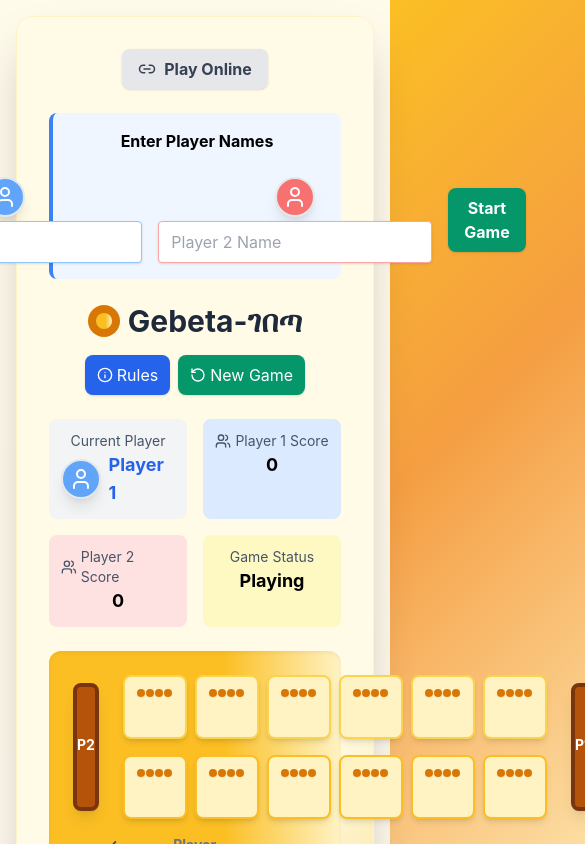
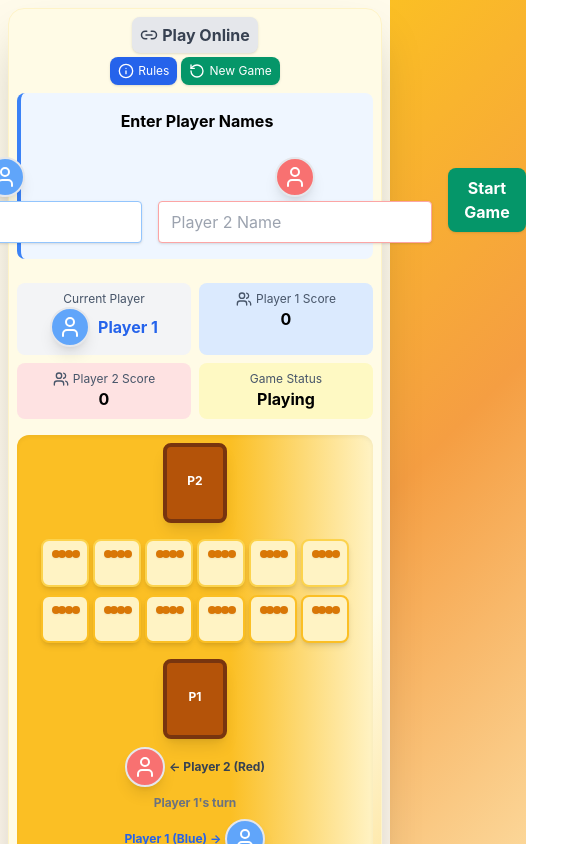
Before and after one commit to Kibrom1/gebeta, a React (Create React App) app: page / in a window 390 px wide. Shown: the top 844 px of the page, 585 px wide, since content can reach past the window. Built offline with nearby package versions, Linux system fonts and the light colour scheme.

Commit message:
Make it mobile friendly

```diff
--- a/src/GebetaGame.js
+++ b/src/GebetaGame.js
@@ -199,24 +199,24 @@ const GebetaGame = () => {
         let currentSide = currentPlayer;
         for (let i = 0; i < seeds; i++) {
           if (currentSide === 1) {
-            currentPos++;
-            if (currentPos > 5) {
+            currentPos = (currentPos + 1) % 7;
+            if (currentPos < 6) {
+              path.push(getHousePosition(1, currentPos));
+            } else {
               path.push(getStorePosition(1));
-              currentPos = 0;
               currentSide = 2;
-            } else {
-              path.push(getHousePosition(1, currentPos));
+              currentPos = -1;
             }
           } else {
-            currentPos++;
-            if (currentPos > 5) {
+            currentPos = (currentPos + 1) % 7;
+            if (currentPos < 6) {
+              path.push(getHousePosition(2, currentPos));
+            } else {
               if (currentPlayer === 2) {
                 path.push(getStorePosition(2));
               }
-              currentPos = 0;
               currentSide = 1;
-            } else {
-              path.push(getHousePosition(2, currentPos));
+              currentPos = -1;
             }
           }
         }
@@ -340,24 +340,24 @@ const GebetaGame = () => {
       let currentSide = currentPlayer;
       for (let i = 0; i < seeds; i++) {
         if (currentSide === 1) {
-          currentPos++;
-          if (currentPos > 5) {
+          currentPos = (currentPos + 1) % 7;
+          if (currentPos < 6) {
+            path.push(getHousePosition(1, currentPos));
+          } else {
             path.push(getStorePosition(1));
-            currentPos = 0;
             currentSide = 2;
-          } else {
-            path.push(getHousePosition(1, currentPos));
+            currentPos = -1;
           }
         } else {
-          currentPos++;
-          if (currentPos > 5) {
+          currentPos = (currentPos + 1) % 7;
+          if (currentPos < 6) {
+            path.push(getHousePosition(2, currentPos));
+          } else {
             if (currentPlayer === 2) {
               path.push(getStorePosition(2));
             }
-            currentPos = 0;
             currentSide = 1;
-          } else {
-            path.push(getHousePosition(2, currentPos));
+            currentPos = -1;
           }
         }
       }
@@ -556,14 +556,17 @@ const GebetaGame = () => {
   };
 
   return (
-    <div className="w-full max-w-5xl mx-auto p-4 bg-gradient-to-b from-amber-50 to-orange-50 min-h-screen">
-      <div className="bg-white rounded-2xl shadow-2xl p-8 border border-amber-100">
-        {/* Online Play UI - Modernized */}
-        <div className="mb-6 flex flex-col md:flex-row items-center gap-4 justify-between">
-          <div className="flex gap-2 items-center">
+    <div className="w-full max-w-5xl mx-auto p-2 sm:p-4 bg-gradient-to-b from-amber-50 to-orange-50 min-h-screen">
+      <div className="bg-white rounded-2xl shadow-2xl p-2 sm:p-8 border border-amber-100">
+        {/* App Title - Always at Top */}
+        {/* Removed Gebeta-ገበጣ title as requested */}
+        {/* Online Play UI - Modernized + Controls */}
+        <div className="mb-2 sm:mb-4 flex flex-col md:flex-row items-center gap-1 sm:gap-2 justify-between">
+          {/* Play Online - Left Side */}
+          <div className="flex gap-1 sm:gap-2 items-center w-full md:w-auto flex-wrap md:justify-start justify-center">
             <Tooltip text="Play with someone online in real time">
               <button
-                className={`px-4 py-2 rounded-lg font-bold flex items-center gap-2 shadow transition-colors ${onlineMode ? 'bg-green-500 text-white' : 'bg-gray-200 text-gray-700 hover:bg-green-100'}`}
+                className={`px-2 sm:px-3 py-1.5 rounded-lg font-bold flex items-center gap-1 sm:gap-2 shadow transition-colors ${onlineMode ? 'bg-green-500 text-white' : 'bg-gray-200 text-gray-700 hover:bg-green-100'}`}
                 onClick={() => setOnlineMode(!onlineMode)}
               >
                 <Link2 size={18} />
@@ -571,18 +574,40 @@ const GebetaGame = () => {
               </button>
             </Tooltip>
             {onlineMode && (
-              <span className="text-green-700 text-sm font-semibold flex items-center gap-1">
+              <span className="text-green-700 text-xs sm:text-sm font-semibold flex items-center gap-1">
                 <Loader2 className="animate-spin" size={16} />
                 {onlineStatus === 'idle' ? 'Ready' : onlineStatus === 'waiting' ? 'Waiting for opponent...' : 'Connected'}
               </span>
             )}
           </div>
+          {/* Rules and New Game - Right Side */}
+          <div className="flex gap-1 sm:gap-2 items-center w-full md:w-auto flex-wrap md:justify-end justify-center">
+            <Tooltip text="View game rules">
+              <button
+                onClick={() => setShowRules(!showRules)}
+                className="bg-blue-500 text-white px-2 sm:px-3 py-1.5 rounded-lg hover:bg-blue-600 transition-colors flex items-center gap-1 sm:gap-2 shadow text-xs sm:text-base"
+              >
+                <Info size={16} />
+                Rules
+              </button>
+            </Tooltip>
+            <Tooltip text="Restart the game">
+              <button
+                onClick={resetGame}
+                className="bg-green-600 text-white px-2 sm:px-3 py-1.5 rounded-lg hover:bg-green-700 transition-colors flex items-center gap-1 sm:gap-2 shadow text-xs sm:text-base"
+              >
+                <RotateCcw size={16} />
+                New Game
+              </button>
+            </Tooltip>
+          </div>
+          {/* Game ID and Status - Left aligned, only for online mode */}
           {onlineMode && (
-            <div className="flex gap-2 items-center">
+            <div className="flex gap-1 sm:gap-2 items-center w-full md:w-auto flex-wrap">
               {onlineStatus === 'idle' && (
                 <>
                   <button
-                    className="bg-green-500 text-white px-4 py-2 rounded-lg font-bold shadow hover:bg-green-600"
+                    className="bg-green-500 text-white px-2 sm:px-3 py-1.5 rounded-lg font-bold shadow hover:bg-green-600"
                     onClick={handleCreateGame}
                   >
                     Create Game
@@ -592,24 +617,24 @@ const GebetaGame = () => {
                     placeholder="Game ID"
                     value={gameId}
                     onChange={e => setGameId(e.target.value)}
-                    className="px-3 py-2 rounded border border-blue-300 focus:outline-none shadow"
+                    className="px-2 py-1.5 rounded border border-blue-300 focus:outline-none shadow w-20 sm:w-auto"
                   />
                   <button
-                    className="bg-blue-500 text-white px-4 py-2 rounded-lg font-bold shadow hover:bg-blue-600"
+                    className="bg-blue-500 text-white px-2 sm:px-3 py-1.5 rounded-lg font-bold shadow hover:bg-blue-600"
                     onClick={() => handleJoinGame(gameId)}
                   >
                     Join Game
                   </button>
-                  {onlineError && <div className="text-red-600 mt-2">{onlineError}</div>}
+                  {onlineError && <div className="text-red-600 mt-1">{onlineError}</div>}
                 </>
               )}
               {onlineStatus === 'waiting' && (
-                <div className="text-green-700 font-mono text-sm">
+                <div className="text-green-700 font-mono text-xs sm:text-sm">
                   Game ID: <span className="font-bold">{gameId}</span>
                 </div>
               )}
               {onlineStatus === 'playing' && (
-                <div className="text-green-700 font-mono text-sm">
+                <div className="text-green-700 font-mono text-xs sm:text-sm">
                   Connected {isHost ? '(Host)' : '(Guest)'} | Game ID: <span className="font-bold">{gameId}</span>
                 </div>
               )}
@@ -626,81 +651,54 @@ const GebetaGame = () => {
         )}
         {/* Highest Scorer Display */}
         <HighestScorer highestScorer={highestScorer} />
-        {/* Header */}
-        <div className="flex flex-col md:flex-row justify-between items-center mb-6 gap-4">
-          <h1 className="text-3xl font-bold text-gray-800 flex items-center gap-2">
-            <div className="w-8 h-8 bg-amber-600 rounded-full flex items-center justify-center">
-              <div className="w-4 h-4 bg-amber-200 rounded-full"></div>
-            </div>
-            Gebeta-ገበጣ
-          </h1>
-          <div className="flex gap-2">
-            <Tooltip text="View game rules">
-              <button
-                onClick={() => setShowRules(!showRules)}
-                className="bg-blue-500 text-white px-3 py-2 rounded-lg hover:bg-blue-600 transition-colors flex items-center gap-1 shadow"
-              >
-                <Info size={16} />
-                Rules
-              </button>
-            </Tooltip>
-            <Tooltip text="Restart the game">
-              <button
-                onClick={resetGame}
-                className="bg-green-600 text-white px-3 py-2 rounded-lg hover:bg-green-700 transition-colors flex items-center gap-1 shadow"
-              >
-                <RotateCcw size={16} />
-                New Game
-              </button>
-            </Tooltip>
-          </div>
-        </div>
+        {/* Header (controls only, no title) */}
+        {/* Removed duplicate controls section */}
         {/* Rules Panel */}
         {showRules && <RulesPanel />}
         {/* Game Status */}
-        <div className="grid grid-cols-2 md:grid-cols-4 gap-4 mb-6">
-          <div className="bg-gray-100 p-3 rounded-lg flex flex-col items-center">
-            <div className="text-sm text-gray-600">Current Player</div>
-            <div className={`font-bold text-lg flex items-center gap-2 ${currentPlayer === 1 ? 'text-blue-600' : 'text-red-600'}`}>
+        <div className="grid grid-cols-2 md:grid-cols-4 gap-2 sm:gap-4 mb-4 sm:mb-6">
+          <div className="bg-gray-100 p-2 sm:p-3 rounded-lg flex flex-col items-center">
+            <div className="text-xs sm:text-sm text-gray-600">Current Player</div>
+            <div className={`font-bold text-base sm:text-lg flex items-center gap-2 ${currentPlayer === 1 ? 'text-blue-600' : 'text-red-600'}`}>
               <PlayerAvatar player={currentPlayer} name={playerNames[currentPlayer]} />
               {playerNames[currentPlayer] || `Player ${currentPlayer}`}
             </div>
           </div>
-          <div className="bg-blue-100 p-3 rounded-lg flex flex-col items-center">
-            <div className="text-sm text-gray-600 flex items-center gap-1">
+          <div className="bg-blue-100 p-2 sm:p-3 rounded-lg flex flex-col items-center">
+            <div className="text-xs sm:text-sm text-gray-600 flex items-center gap-1">
               <Users size={16} />
               Player 1 Score
             </div>
-            <div className="font-bold text-lg">{board.player1Store}</div>
+            <div className="font-bold text-base sm:text-lg">{board.player1Store}</div>
           </div>
-          <div className="bg-red-100 p-3 rounded-lg flex flex-col items-center">
-            <div className="text-sm text-gray-600 flex items-center gap-1">
+          <div className="bg-red-100 p-2 sm:p-3 rounded-lg flex flex-col items-center">
+            <div className="text-xs sm:text-sm text-gray-600 flex items-center gap-1">
               <Users size={16} />
               Player 2 Score
             </div>
-            <div className="font-bold text-lg">{board.player2Store}</div>
+            <div className="font-bold text-base sm:text-lg">{board.player2Store}</div>
           </div>
-          <div className="bg-yellow-100 p-3 rounded-lg flex flex-col items-center">
-            <div className="text-sm text-gray-600">Game Status</div>
-            <div className="font-bold text-lg">
+          <div className="bg-yellow-100 p-2 sm:p-3 rounded-lg flex flex-col items-center">
+            <div className="text-xs sm:text-sm text-gray-600">Game Status</div>
+            <div className="font-bold text-base sm:text-lg">
               {gameStatus === 'ended' ? (
                 winner === 0 ? 'Tie!' : `${playerNames[winner] || `Player ${winner}`} Wins!`
               ) : 'Playing'}
             </div>
           </div>
         </div>
-        {/* Game Board - Modernized */}
-        <div className="bg-amber-200 p-6 rounded-xl shadow-inner">
-          <div className="flex justify-between items-center mb-4">
+        {/* Game Board - Modernized & Mobile Friendly */}
+        <div className="bg-amber-200 p-2 sm:p-6 rounded-xl shadow-inner overflow-x-auto">
+          <div className="flex flex-col sm:flex-row justify-between items-center mb-2 sm:mb-4 gap-2 sm:gap-0">
             {/* Player 2 Store */}
-            <div className="w-20 h-32 bg-amber-800 rounded-lg shadow-lg flex flex-col items-center justify-center relative border-4 border-amber-900">
-              <div className="text-white font-bold text-sm mb-1">P2</div>
+            <div className="w-16 sm:w-20 h-20 sm:h-32 bg-amber-800 rounded-lg shadow-lg flex flex-col items-center justify-center relative border-4 border-amber-900 mb-2 sm:mb-0">
+              <div className="text-white font-bold text-xs sm:text-sm mb-1">P2</div>
               {renderSeeds(board.player2Store, getStorePosition(2))}
             </div>
             {/* Playing Field */}
-            <div className="flex-1 mx-6">
+            <div className="flex-1 mx-2 sm:mx-6">
               {/* Player 2 Houses (top row) */}
-              <div className="flex gap-2 mb-4 justify-center">
+              <div className="flex gap-1 sm:gap-2 mb-2 sm:mb-4 justify-center flex-wrap">
                 {board.player2Houses.slice().reverse().map((seeds, idx) => {
                   const actualIndex = 5 - idx;
                   const houseId = getHousePosition(2, actualIndex);
@@ -710,7 +708,7 @@ const GebetaGame = () => {
                     <Tooltip key={`p2-${actualIndex}`} text={`House ${actualIndex + 1}`}>
                       <div
                         id={houseId}
-                        className={`w-16 h-16 bg-amber-100 rounded-lg shadow-md cursor-pointer transition-all relative border-2 flex items-center justify-center ${
+                        className={`w-12 sm:w-16 h-12 sm:h-16 bg-amber-100 rounded-lg shadow-md cursor-pointer transition-all relative border-2 flex items-center justify-center ${
                           isSelected ? 'border-red-500 bg-red-100' :
                           canSelect ? 'border-amber-400 hover:bg-amber-200' :
                           'border-amber-300'
@@ -724,7 +722,7 @@ const GebetaGame = () => {
                 })}
               </div>
               {/* Player 1 Houses (bottom row) */}
-              <div className="flex gap-2 justify-center">
+              <div className="flex gap-1 sm:gap-2 justify-center flex-wrap">
                 {board.player1Houses.map((seeds, idx) => {
                   const houseId = getHousePosition(1, idx);
                   const isSelected = selectedHouse && selectedHouse.player === 1 && selectedHouse.house === idx;
@@ -733,7 +731,7 @@ const GebetaGame = () => {
                     <Tooltip key={`p1-${idx}`} text={`House ${idx + 1}`}>
                       <div
                         id={houseId}
-                        className={`w-16 h-16 bg-amber-100 rounded-lg shadow-md cursor-pointer transition-all relative border-2 flex items-center justify-center ${
+                        className={`w-12 sm:w-16 h-12 sm:h-16 bg-amber-100 rounded-lg shadow-md cursor-pointer transition-all relative border-2 flex items-center justify-center ${
                           isSelected ? 'border-blue-500 bg-blue-100' :
                           canSelect ? 'border-amber-400 hover:bg-amber-200' :
                           'border-amber-300'
@@ -748,28 +746,33 @@ const GebetaGame = () => {
               </div>
             </div>
             {/* Player 1 Store */}
-            <div className="w-20 h-32 bg-amber-800 rounded-lg shadow-lg flex flex-col items-center justify-center relative border-4 border-amber-900">
-              <div className="text-white font-bold text-sm mb-1">P1</div>
+            <div className="w-16 sm:w-20 h-20 sm:h-32 bg-amber-800 rounded-lg shadow-lg flex flex-col items-center justify-center relative border-4 border-amber-900 mt-2 sm:mt-0">
+              <div className="text-white font-bold text-xs sm:text-sm mb-1">P1</div>
               {renderSeeds(board.player1Store, getStorePosition(1))}
             </div>
           </div>
           {/* Player Labels */}
-          <div className="flex justify-between text-sm font-bold text-gray-700 mt-4">
-            <div className={`${currentPlayer === 2 ? 'text-red-600' : ''} flex items-center gap-2`}>
+          <div className="flex flex-col sm:flex-row justify-between text-xs sm:text-sm font-bold text-gray-700 mt-2 sm:mt-4 gap-2 sm:gap-0">
+            <div className={`${currentPlayer === 2 ? 'text-red-600' : ''} flex items-center gap-1 sm:gap-2 justify-center sm:justify-start`}>
               <PlayerAvatar player={2} name={playerNames[2]} />
               ← {playerNames[2] || 'Player 2'} (Red)
             </div>
             <div className="text-center text-gray-500">
               {isAnimating ? 'Making move...' : gameStatus === 'ended' ? 'Game Over' : `${playerNames[currentPlayer] || `Player ${currentPlayer}`}'s turn`}
             </div>
-            <div className={`${currentPlayer === 1 ? 'text-blue-600' : ''} flex items-center gap-2`}>
+            <div className={`${currentPlayer === 1 ? 'text-blue-600' : ''} flex items-center gap-1 sm:gap-2 justify-center sm:justify-end`}>
               {playerNames[1] || 'Player 1'} (Blue) →
               <PlayerAvatar player={1} name={playerNames[1]} />
             </div>
           </div>
         </div>
-        {/* Game Log - Modernized */}
-        <GameLog gameLog={gameLog} />
+        {/* Game Log - Bigger and More Visible */}
+        <div className="my-4 sm:my-6">
+          <div className="bg-yellow-50 border-4 border-amber-400 rounded-xl shadow-lg p-3 sm:p-4 max-w-2xl mx-auto">
+            <h2 className="text-base sm:text-xl font-bold text-amber-900 mb-1 sm:mb-2 text-center">Game Log</h2>
+            <GameLog gameLog={gameLog} />
+          </div>
+        </div>
         {/* Game End */}
         {gameStatus === 'ended' && (
           <GameEndPanel
@@ -779,20 +782,22 @@ const GebetaGame = () => {
             resetGame={resetGame}
           />
         )}
-        {/* Cultural Note */}
-        <CulturalNote />
         {/* Game Results History - Modernized */}
         <GameResultsTable gameResults={gameResults} />
         {/* New Game Button always asks for names */}
-        <div className="mt-4 flex justify-center">
+        <div className="mt-2 flex justify-center">
           <Tooltip text="Start a new game with new names">
             <button
               onClick={startNewGame}
-              className="bg-blue-500 text-white px-6 py-2 rounded-lg hover:bg-blue-700 font-bold shadow"
+              className="bg-blue-500 text-white px-3 sm:px-4 py-1.5 rounded-lg hover:bg-blue-700 font-bold shadow text-xs sm:text-base"
             >
               New Game
             </button>
           </Tooltip>
+        </div>
+        {/* Cultural Note - moved to bottom */}
+        <div className="mt-6">
+          <CulturalNote />
         </div>
       </div>
     </div>
```
Also changed, not shown: src/logo.svg.
